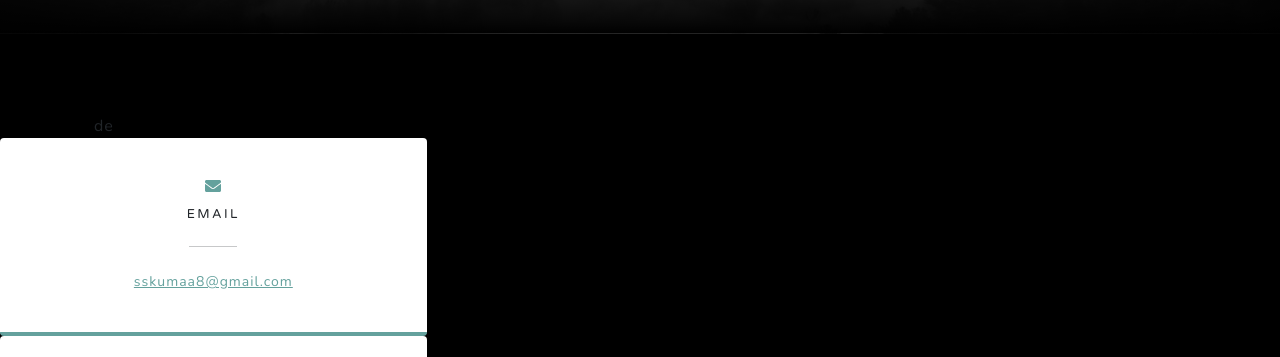
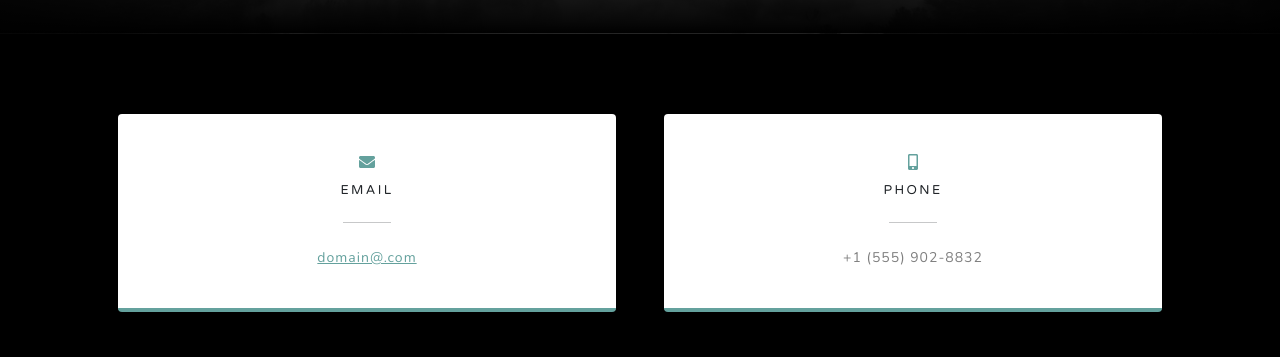
Before and after one commit to SiluniK/silunik.github.io, a plain HTML site: page index.html in a window 1280 px wide. Shown: the part 4290-4647 px from the top of the page. Drawn offline with nearby package versions, Linux system fonts and the light colour scheme.

Commit message:
Update index.html
Deleted address card

```diff
--- a/index.html
+++ b/index.html
@@ -175,27 +175,24 @@
         <section class="contact-section bg-black">
             <div class="container px-4 px-lg-5">
                 <div class="row gx-4 gx-lg-5">
-                      de
-                            </div>
-                        </div>
-                    </div>
-                    <div class="col-md-4 mb-3 mb-md-0">
+
+                    <div class="col-md-6 mb-3 mb-md-0">
                         <div class="card py-4 h-100">
                             <div class="card-body text-center">
                                 <i class="fas fa-envelope text-primary mb-2"></i>
                                 <h4 class="text-uppercase m-0">Email</h4>
                                 <hr class="my-4 mx-auto" />
-                                <div class="small text-black-50"><a href="#!">sskumaa8@gmail.com</a></div>
+                                <div class="small text-black-50"><a href="#!">domain@.com</a></div>
                             </div>
                         </div>
                     </div>
-                    <div class="col-md-4 mb-3 mb-md-0">
+                    <div class="col-md-6 mb-3 mb-md-0">
                         <div class="card py-4 h-100">
                             <div class="card-body text-center">
                                 <i class="fas fa-mobile-alt text-primary mb-2"></i>
                                 <h4 class="text-uppercase m-0">Phone</h4>
                                 <hr class="my-4 mx-auto" />
-                                <div class="small text-black-50">+61 426 737 015</div>
+                                <div class="small text-black-50">+1 (555) 902-8832</div>
                             </div>
                         </div>
                     </div>
@@ -203,7 +200,7 @@
                 <div class="social d-flex justify-content-center">
                     <a class="mx-2" href="#!"><i class="fab fa-twitter"></i></a>
                     <a class="mx-2" href="#!"><i class="fab fa-facebook-f"></i></a>
-
+                    <a class="mx-2" href="#!"><i class="fab fa-github"></i></a>
                 </div>
             </div>
         </section>
```
